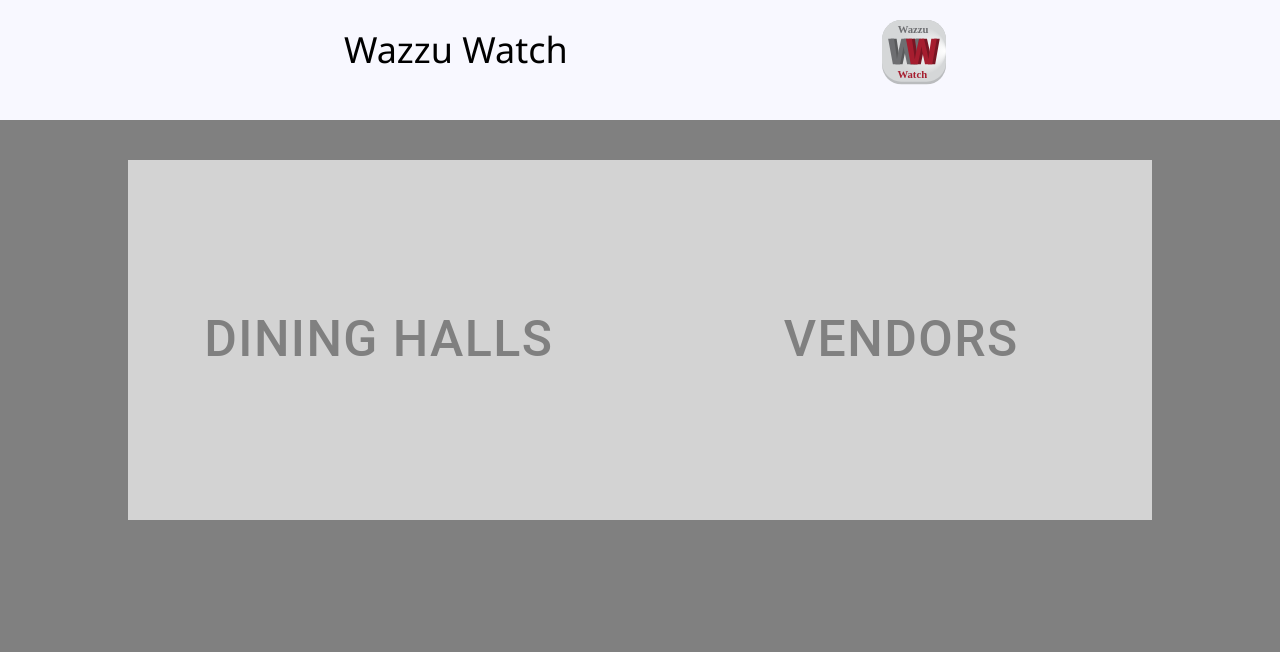
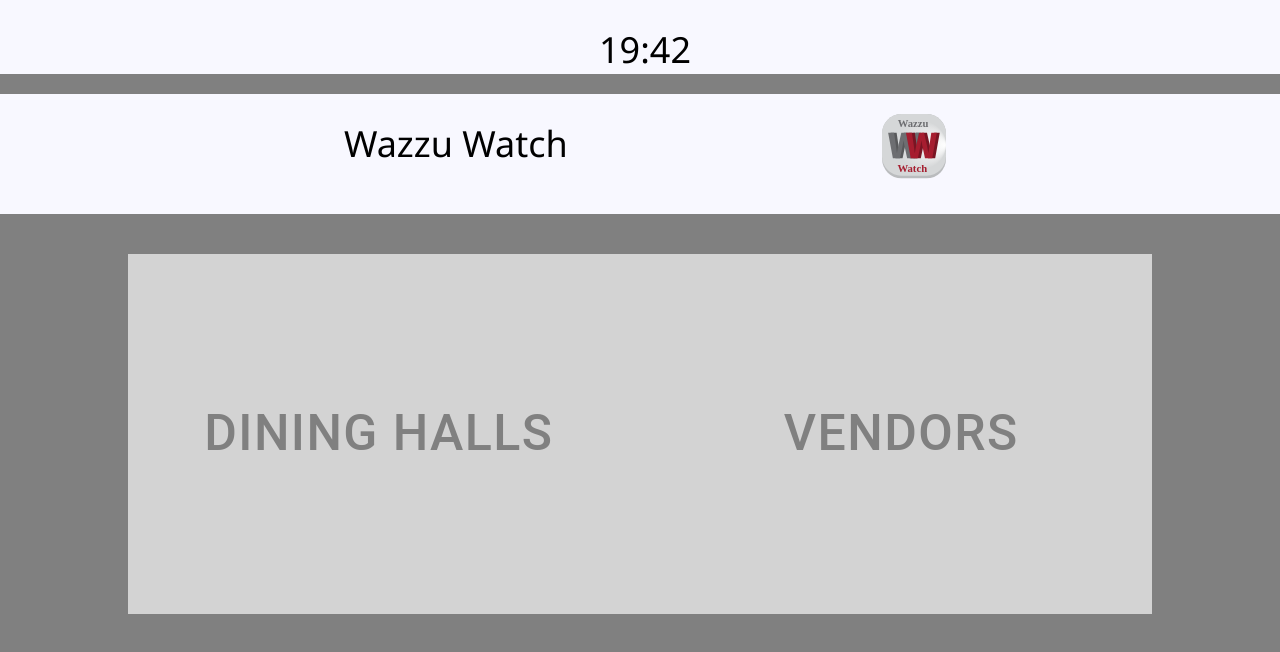
Before and after one commit to suba-ven/WSU-Hackathon-2022, a React (Create React App) app in the folder my-app/: page / in a window 1280 px wide. Both pictures are taken after a click on the button "ENTER". Shown: the top 652 px of the page. Built offline with nearby package versions, Linux system fonts and the light colour scheme.

Commit message:
time implemented

```diff
--- a/my-app/src/App.js
+++ b/my-app/src/App.js
@@ -2,6 +2,7 @@
 import './App.css';
 import LandingPage from './LandingPage.js'
 import MainPage from './MainPage.js'
+import Clock from './Clock.js'
 import React, { Component } from 'react';
 import { useState } from 'react';
 import Button from '@mui/material/Button';
@@ -14,6 +15,8 @@ const theme = createTheme({
     },
 });
 const App =(props)=>{
+    var date = new Date();
+
     const [showSelect, setShowSelect] = useState(true);
 
     return (
@@ -24,6 +27,9 @@ const App =(props)=>{
                     onClick={() => setShowSelect(false)}
                 > Enter
                 </Button>}
+
+                {!showSelect && <Clock Hour={date.getHours()} Minute={date.getMinutes()} />}
+
                 {!showSelect && <MainPage/>}
             </div>
             </ThemeProvider>
@@ -31,3 +37,4 @@ const App =(props)=>{
 }
 
 export default App;
+//{ !showSelect && <Clock Hour={Date().getHour()} Minurw={Date().getMinute()} /> }
--- a/my-app/src/Clock.js
+++ b/my-app/src/Clock.js
@@ -1,41 +1,22 @@
-import Building from './Building.js'
-import Person from './Person.js'
-import { compareAsc, format } from 'date-fns'
-import React, { Component } from 'react';
-import Button from '@mui/material/Button';
+import logo from './hackathonlogo.svg';
+import './App.js'
+import React, { Component, useState } from 'react'
+import DiningHallManager from './DiningHallManager.js'
+import VendorManager from './VendorManager.js'
+import './MainPage.css'
+import FoodService from './FoodService.js';
+import { Button } from '@mui/material';
 
 
-class Clock extends Building {
+const Clock = (props) => {
 
-
-    //calculate time based on purchase time
-    //make profile to track eating time
-    constructor(props) {
-        super(props);
-        this.#testCurID = 0;
-
-    }
-    addPerson() {
-        //swiped
-
-        var date = Date();
-
-        const tempPerson = new Person(this.#testCurID, date.getMinute(), date.getHour());
-
-        this.#testCurID++;
-
-        //this.currentArray.push(tempPerson);
-    }
-
-
-    render() {
-        return (
-                <h1>Current time: {this.props.hours}:{this.props.minutes}</h1>
-        );
-    }
-
-    #testCurID
-    //currentArray = new Array();
+    return (
+            <header className="Main-header">
+            <div className="Main-text-header"> {props.Hour}:{props.Minute}</div>
+            </header>
+    )
 }
 
 export default Clock;
+
+//<div className="Main-text-header"> {this.prop.Hour}:{this.prop.Minute}</div>
```
